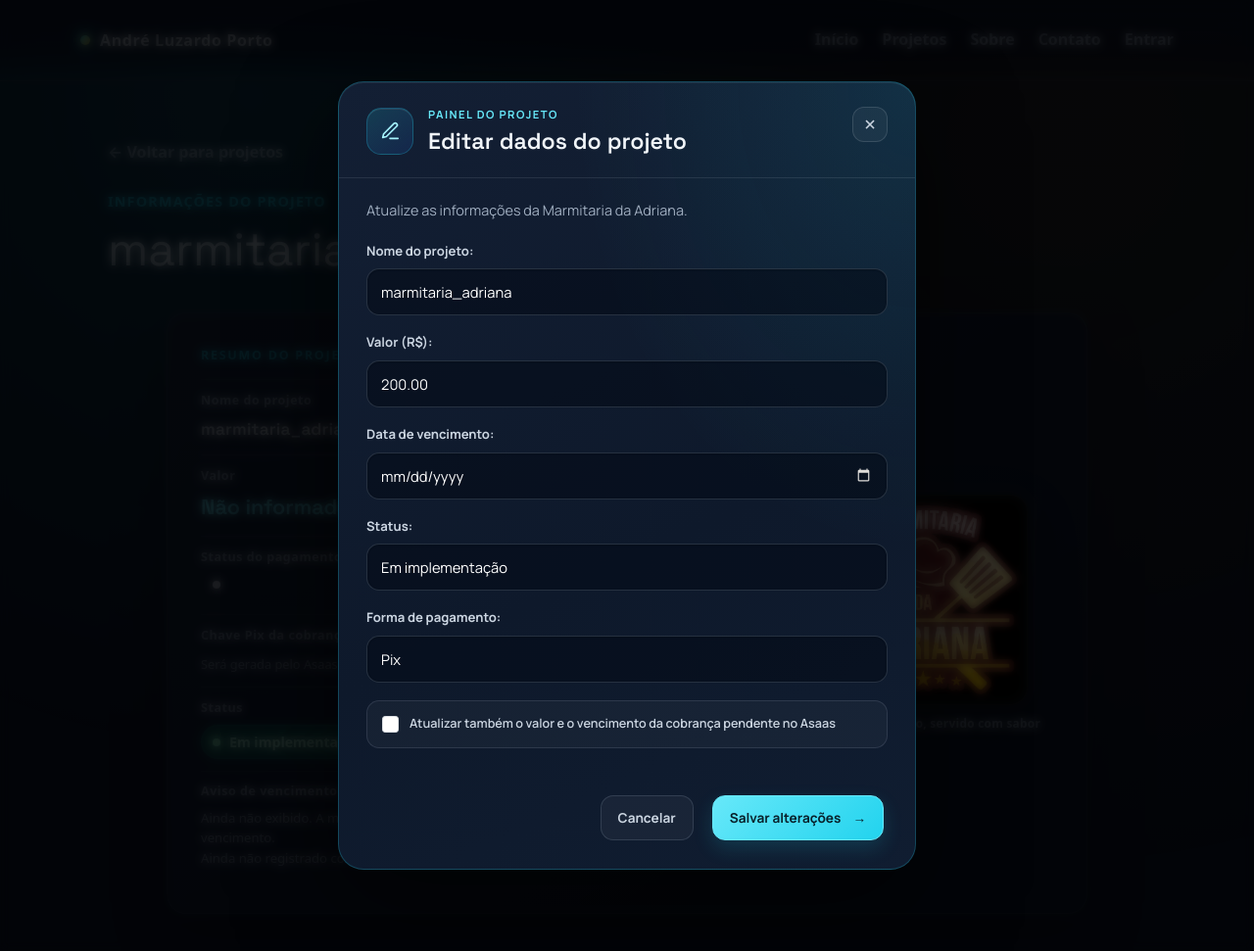
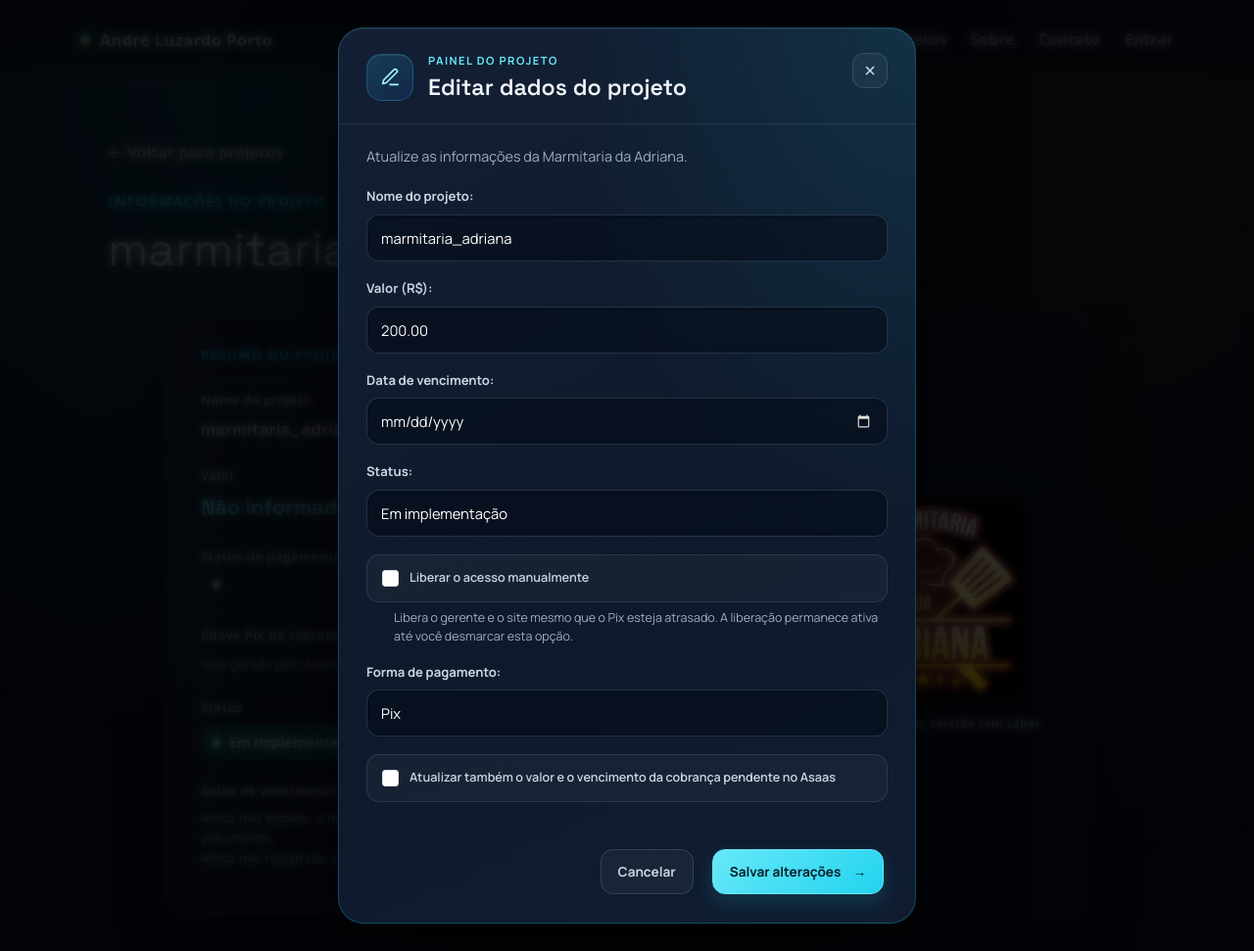
Before and after one commit to andreportol/my_portifolio, a Django app: page /licencas/projetos/marmitaria_adriana/ in a window 1280 px wide, after a click on "Editar dados do projeto". Shown: the whole page at 98% size. Run offline with Django 4.2, Linux system fonts and the light colour scheme; a user stored in the database is signed in; data that the repository does not hold is empty.

Commit message:
Atualizando o projeto para liberar a plataforma marmitaria de forma manual.

```diff
--- a/cobrancas/forms.py
+++ b/cobrancas/forms.py
@@ -5,13 +5,18 @@ from .models import AssinaturaSistema
 
 class ProjetoCobrancaForm(forms.ModelForm):
     forma_pagamento = forms.ChoiceField(label="Forma de pagamento", choices=[("PIX", "Pix")])
+    acesso_liberado_manual = forms.BooleanField(
+        required=False,
+        label="Liberar o acesso manualmente",
+        help_text="Libera o gerente e o site mesmo que o Pix esteja atrasado. A liberação permanece ativa até você desmarcar esta opção.",
+    )
 
     atualizar_cobranca_asaas = forms.BooleanField(
         required=False, label="Atualizar também o valor e o vencimento da cobrança pendente no Asaas")
 
     class Meta:
         model = AssinaturaSistema
-        fields = ("nome_projeto", "valor", "vencimento_atual", "status_projeto")
+        fields = ("nome_projeto", "valor", "vencimento_atual", "status_projeto", "acesso_liberado_manual")
         labels = {"nome_projeto": "Nome do projeto", "valor": "Valor (R$)", "vencimento_atual": "Data de vencimento", "status_projeto": "Status"}
         widgets = {"vencimento_atual": forms.DateInput(format="%Y-%m-%d", attrs={"type": "date"})}
 
--- a/cobrancas/models.py
+++ b/cobrancas/models.py
@@ -18,6 +18,11 @@ class AssinaturaSistema(TimeStampedModel):
     vencimento_atual = models.DateField("vencimento atual")
     dia_vencimento = models.PositiveSmallIntegerField("dia contratado", validators=[MinValueValidator(1), MaxValueValidator(31)])
     emissao_pendente = models.BooleanField(default=False, help_text="Emissão iniciada: reconcilie com o Asaas antes de limpar este campo.")
+    acesso_liberado_manual = models.BooleanField(
+        "liberação manual de acesso",
+        default=False,
+        help_text="Ignora os bloqueios automáticos por atraso até ser desativada manualmente.",
+    )
     valor = models.DecimalField(max_digits=10, decimal_places=2, validators=[MinValueValidator(Decimal("0.01"))])
     asaas_payment_id = models.CharField(max_length=80, blank=True)
     pix_copia_cola = models.TextField(blank=True)
--- a/core/static/css/site.css
+++ b/core/static/css/site.css
@@ -2041,6 +2041,14 @@ footer {
     cursor: pointer;
 }
 
+.project-edit-help {
+    display: block;
+    margin: -10px 0 17px 28px;
+    color: var(--muted);
+    font-size: 0.78rem;
+    line-height: 1.5;
+}
+
 .project-edit-errors,
 .project-edit-errors ul {
     margin: -10px 0 14px;
--- a/core/templates/licenca_projeto_detalhe.html
+++ b/core/templates/licenca_projeto_detalhe.html
@@ -27,6 +27,12 @@
                     <dd>{{ project.name }}</dd>
                 </div>
                 {% if project.billing %}
+                    {% if project.billing.access_released_manually %}
+                    <div class="project-info-item project-info-item--status">
+                        <dt>Acesso à plataforma</dt>
+                        <dd><span class="project-payment-pill project-payment-pill--paid"><span aria-hidden="true"></span>Liberado manualmente</span><small>O acesso permanece liberado até você desativar esta opção na edição do projeto.</small></dd>
+                    </div>
+                    {% endif %}
                     <div class="project-info-item project-info-item--amount">
                         <dt>Valor</dt>
                         <dd>{% if project.billing.amount != None %}R$ {{ project.billing.amount|floatformat:"2g" }}{% else %}Não informado{% endif %}</dd>
@@ -136,6 +142,7 @@
                                     {{ field }}
                                 </div>
                             {% endif %}
+                            {% if field.help_text %}<small class="project-edit-help">{{ field.help_text }}</small>{% endif %}
                             {% if field.errors %}<div class="project-edit-errors" role="alert">{{ field.errors }}</div>{% endif %}
                         {% endfor %}
                     </form>
--- a/core/views.py
+++ b/core/views.py
@@ -118,6 +118,7 @@ class LicencaProjetoDetalheTemplateView(ProtectedTemplateView):
                                    'payment_status': pagamento_status,
                                    'payment_tone': pagamento_tom,
                                    'payment_detail': pagamento_detalhe,
+                                   'access_released_manually': assinatura.acesso_liberado_manual,
                                    'pix_key': assinatura.pix_copia_cola,
                                    'notice_days': settings.COBRANCA_DIAS_ANTECEDENCIA,
                                    'notice_date': aviso_a_partir_de,
```
Also changed, not shown: cobrancas/billing.py (+5 -3 lines), docs/cobranca_marmitaria.md (+1 -1 lines), cobrancas/migrations/0005_assinaturasistema_acesso_liberado_manual.py (added).
